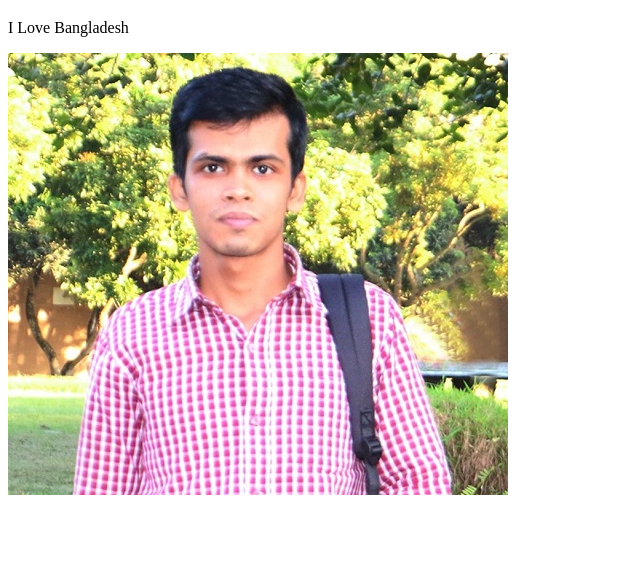
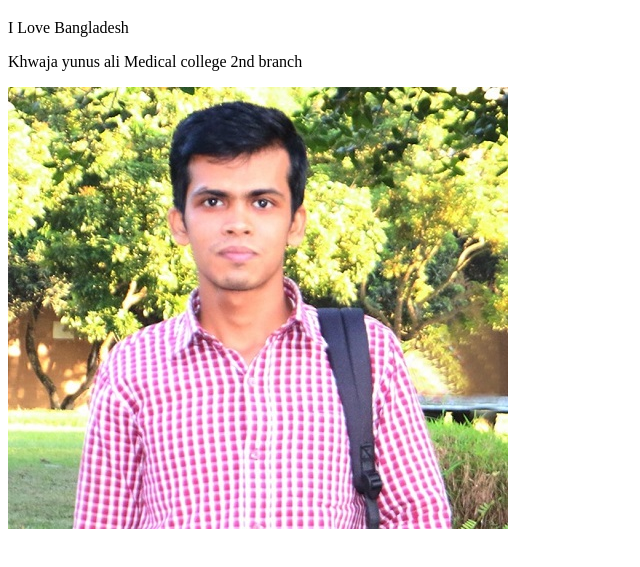
Before and after one commit to Mr-Najmul/First-web-site, a plain HTML site: page index.html in a window 1280 px wide. Shown: the part 159-726 px from the top of the page, without its empty margins (0-640 px from the left). Drawn offline with Linux system fonts and the light colour scheme.

Commit message:
learning codding secound branch

```diff
--- a/index.html
+++ b/index.html
@@ -10,6 +10,7 @@
     <p>I'm from Barisal</p>
    <h1>I'm using git hub</h1>
    <p>I Love Bangladesh</p>
+   <p>Khwaja yunus ali Medical college 2nd branch </p>
    <img src="Najmul.jpg" alt="">
 </body>
 </html>
```
